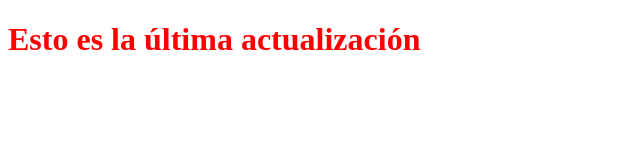
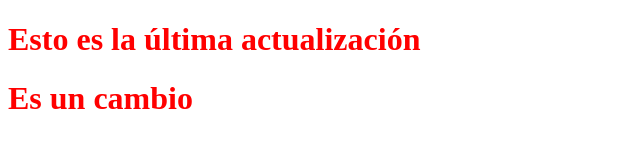
Before and after one commit to cpizarroi/test-html, a plain HTML site: page index.html in a window 1280 px wide. Shown: the whole page, without its empty margins (0-640 px from the left). Drawn offline with Linux system fonts and the light colour scheme.

Commit message:
Update index.html

```diff
--- a/index.html
+++ b/index.html
@@ -10,5 +10,6 @@
 
     <h1>Esto es la última actualización</h1>
 
+    <h1>Es un cambio</h1>
 </body>
 </html>
```
